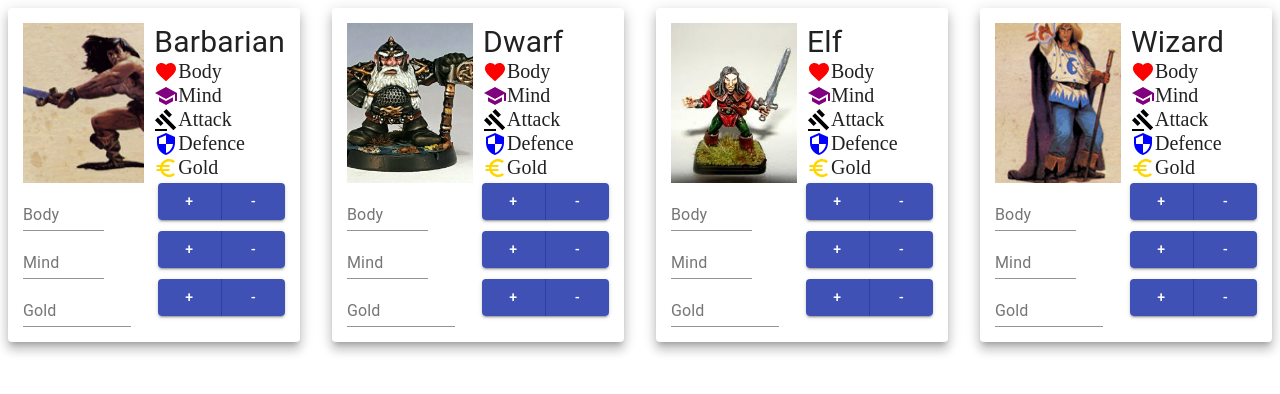
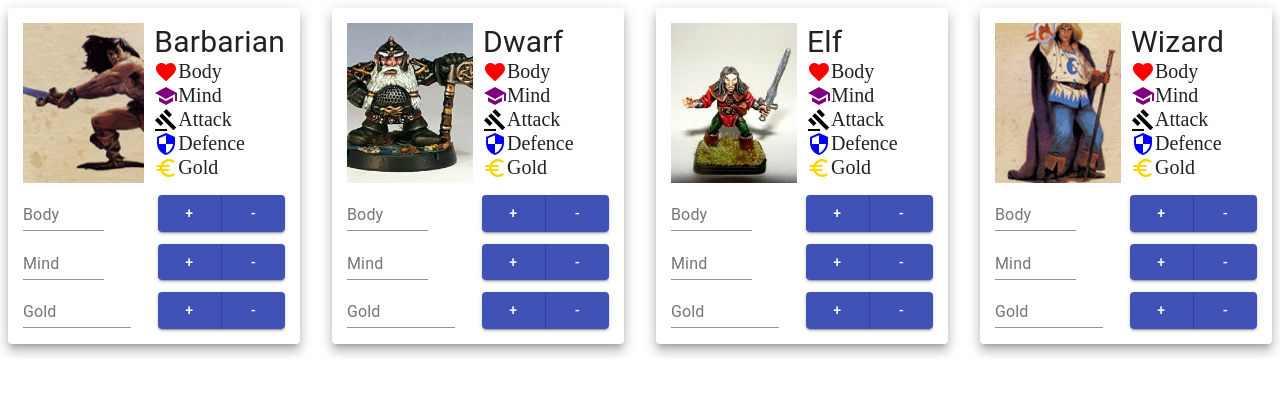
Before and after one commit to austrafin/heroquest-bookkeeper, a React (Create React App) app: page / in a window 1280 px wide. Shown: the top 394 px of the page. Built offline with nearby package versions, Linux system fonts and the light colour scheme.

Commit message:
Adjusted the ButtonGroup position

```diff
--- a/src/StatusModifier.js
+++ b/src/StatusModifier.js
@@ -24,7 +24,12 @@ const StatusModifier = ({ maxValue = 100, step = 1, labelText }) => {
         />
       </Grid>
       <Grid item xs>
-        <ButtonGroup color="primary" variant="contained" fullWidth={true}>
+        <ButtonGroup
+          color="primary"
+          variant="contained"
+          fullWidth={true}
+          style={{ marginTop: 12 }}
+        >
           <Button onClick={() => addToStatus(inputRef)}>+</Button>
           <Button onClick={() => takeFromStatus(inputRef)}>-</Button>
         </ButtonGroup>
```
